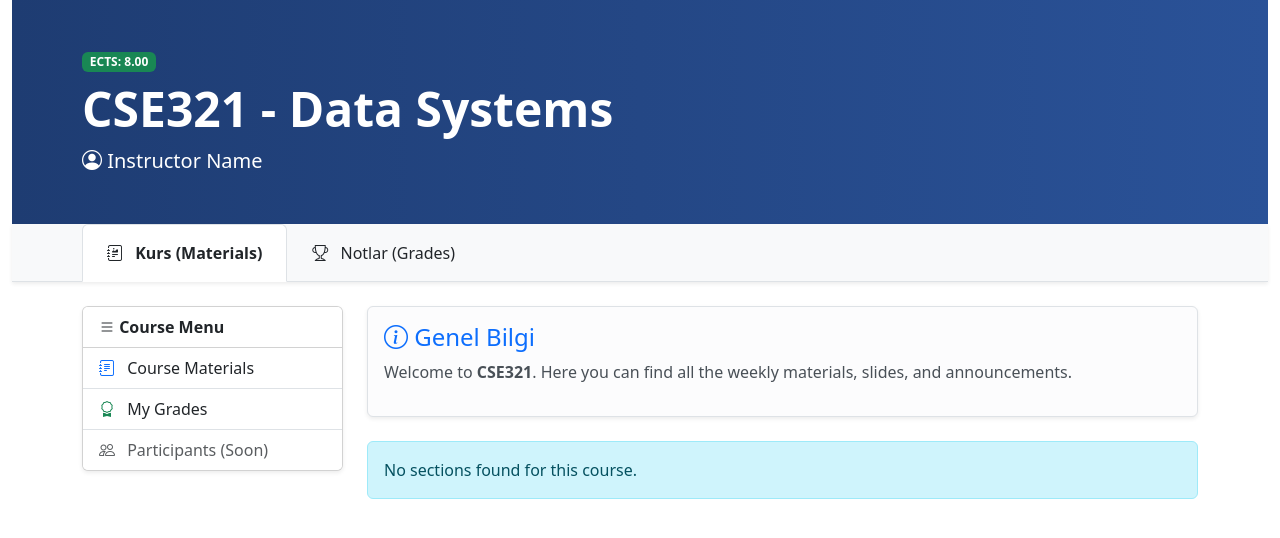
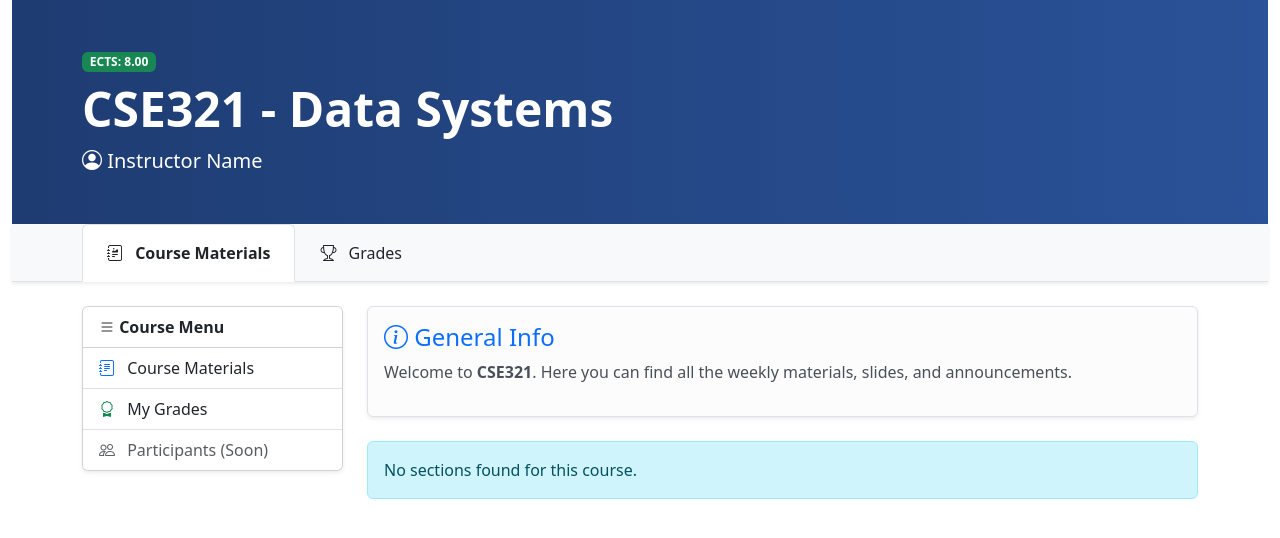
Before and after one commit to Mirket07/Acumie, a Django app: page /courses/1/ in a window 1280 px wide. Shown: the part 56-594 px from the top of the page. Run offline with Django 5.2, Linux system fonts and the light colour scheme; a user stored in the database is signed in; data comes from the database, SQL or seed files in the repository; data that the repository does not hold is empty; parts of the project's set-up code (start-up, migrations or seed data) failed here and were passed over.

Commit message:
TR yazılar EN yapıldı

```diff
--- a/courses/models.py
+++ b/courses/models.py
@@ -31,7 +31,7 @@ class Course(models.Model):
 
     instructor = models.ForeignKey(
         settings.AUTH_USER_MODEL,
-        on_delete=models.SET_NULL, # Hoca silinirse ders silinmesin, boş kalsın
+        on_delete=models.SET_NULL,
         null=True,
         blank=True,
         related_name='instructed_courses',
@@ -150,13 +150,10 @@ class CourseMaterial(models.Model):
 
 
 class CourseSection(models.Model):
-    """
-    Dersin bölümlerini temsil eder (Örn: Genel, Hafta 1, Hafta 2).
-    Ekran görüntüsündeki sol menüdeki başlıklar.
-    """
+
     course = models.ForeignKey(Course, on_delete=models.CASCADE, related_name='sections')
-    title = models.CharField(max_length=200, verbose_name="Section Title") # Örn: Week 1
-    order = models.PositiveIntegerField(default=0) # Sıralama için
+    title = models.CharField(max_length=200, verbose_name="Section Title")
+    order = models.PositiveIntegerField(default=0)
 
     class Meta:
         ordering = ['order']
@@ -165,9 +162,6 @@ class CourseSection(models.Model):
         return f"{self.course.code} - {self.title}"
 
 class CourseMaterial(models.Model):
-    """
-    Her bölümün içindeki materyaller (Slayt, Link, Duyuru).
-    """
     MATERIAL_TYPES = [
         ('SLIDE', 'Slide/File'),
         ('LINK', 'Link/URL'),
@@ -177,7 +171,6 @@ class CourseMaterial(models.Model):
     section = models.ForeignKey(CourseSection, on_delete=models.CASCADE, related_name='materials')
     title = models.CharField(max_length=200)
     type = models.CharField(max_length=20, choices=MATERIAL_TYPES, default='SLIDE')
-    # Dosya yükleme (FileField) için settings ayarı gerekir, şimdilik basit tutalım:
     link = models.URLField(blank=True, null=True, verbose_name="Link (if applicable)")
 
     class Meta:
--- a/courses/templates/courses/course_detail.html
+++ b/courses/templates/courses/course_detail.html
@@ -18,12 +18,12 @@
             <ul class="nav nav-tabs border-bottom-0" id="courseTabs" role="tablist">
                 <li class="nav-item" role="presentation">
                     <button class="nav-link active py-3 px-4 text-dark fw-bold" id="course-tab" data-bs-toggle="tab" data-bs-target="#course-content" type="button" role="tab" aria-controls="course-content" aria-selected="true">
-                        <i class="bi bi-journal-richtext me-2"></i> Kurs (Materials)
+                        <i class="bi bi-journal-richtext me-2"></i> Course Materials
                     </button>
                 </li>
                 <li class="nav-item" role="presentation">
                     <button class="nav-link py-3 px-4 text-dark" id="grades-tab" data-bs-toggle="tab" data-bs-target="#grades-content" type="button" role="tab" aria-controls="grades-content" aria-selected="false">
-                        <i class="bi bi-trophy me-2"></i> Notlar (Grades)
+                        <i class="bi bi-trophy me-2"></i> Grades
                     </button>
                 </li>
             </ul>
@@ -60,7 +60,7 @@
                 <div class="tab-pane fade show active" id="course-content" role="tabpanel" aria-labelledby="course-tab">
 
                     <div class="alert alert-light border shadow-sm mb-4">
-                        <h4 class="alert-heading text-primary"><i class="bi bi-info-circle"></i> Genel Bilgi</h4>
+                        <h4 class="alert-heading text-primary"><i class="bi bi-info-circle"></i> General Info </h4>
                         <p>Welcome to <strong>{{ course.code }}</strong>. Here you can find all the weekly materials, slides, and announcements.</p>
                     </div>
 
```
